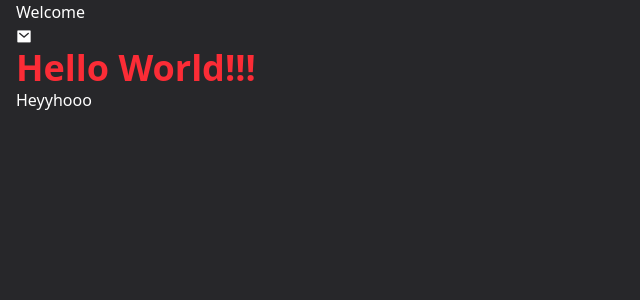
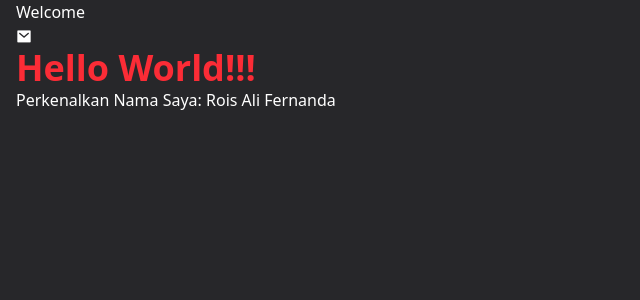
Before and after one commit to brekele28/react-latihan, a React (Vite) app: page / in a window 1280 px wide. Shown: the top 300 px of the page, without its empty margins (0-640 px from the left). Built offline with nearby package versions, Linux system fonts and the light colour scheme.

Commit message:
tambah perkenalan nama

```diff
--- a/src/App.jsx
+++ b/src/App.jsx
@@ -4,7 +4,7 @@ function App() {
     <>
       {/* Hero Image */}
       <h1 className='text-4xl text-red-500 font-bold'>Hello World!!!</h1>
-      <h2>Heyyhooo</h2>
+      <h2>Perkenalkan Nama Saya: Rois Ali Fernanda</h2>
     </>
   )
 }
```
